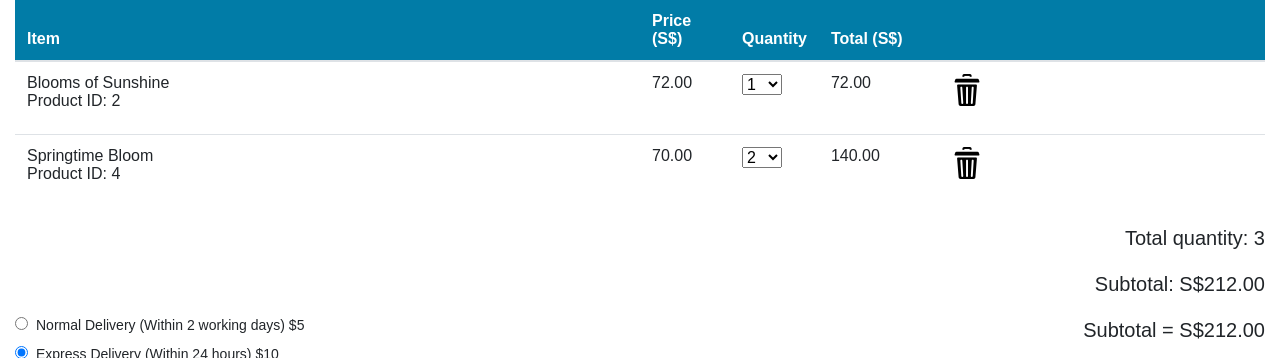
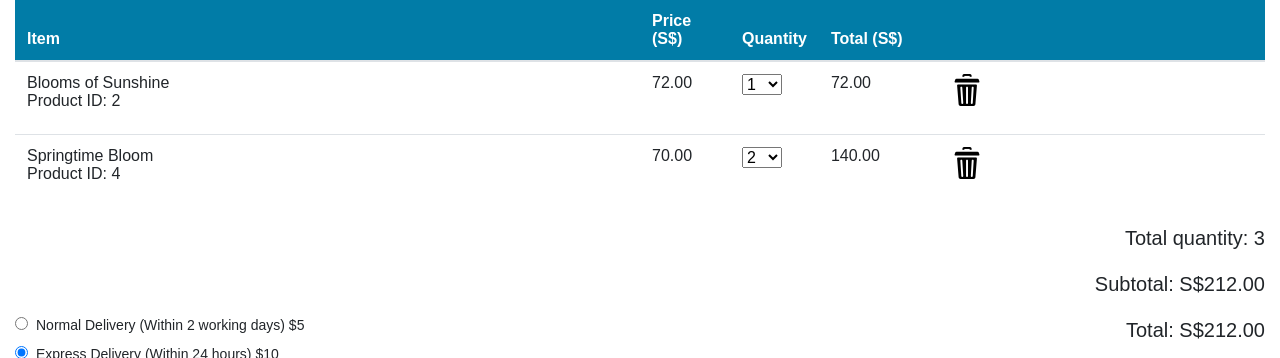
Before and after one commit to idlefrenchfry/ecad_assignment, a PHP site: page /ecad_assignment/shoppingCart.php in a window 1280 px wide. Shown: the part 394-752 px from the top of the page. Run offline with PHP 8.4, Linux system fonts and the light colour scheme; the visitor is signed in with stand-in values (Sample User, id 1); data comes from the database, SQL or seed files in the repository; some libraries are stand-ins or nearby versions.

Commit message:
fixerrors

```diff
--- a/shoppingCart.php
+++ b/shoppingCart.php
@@ -129,9 +129,31 @@ if (isset($_SESSION["Cart"])) {
 		$MainContent .= "<input $express onclick='this.form.submit()' type='radio' id='express' name='delivery' value='express'>";
 		$MainContent .= "<label class='pl-2' onclick='this.form.submit()' for='express'>Express Delivery (Within 24 hours) $10</label><br>";
 		$MainContent .= "</form>";
-		$MainContent .= "<div><p style='text-align:right; font-size: 20px'>
-						Subtotal = S$". number_format($subTotal, 2) . "</p>";
-		$_SESSION["SubTotal"] = round($subTotal, 2);
+
+		$totalAmt = $subTotal;
+		if ($normal == "checked")
+		{
+			$totalAmt += 5;
+			$MainContent .= "<div><p style='text-align:right; font-size: 20px'>
+						Total: S$". number_format($totalAmt, 2) . "</p>";
+		$_SESSION["Total"] = round($totalAmt, 2);
+		}
+		else if ($express == "checked")
+		{
+			if ($subTotal > 200)
+			{
+			$MainContent .= "<div><p style='text-align:right; font-size: 20px'>
+						Total: S$". number_format($subTotal, 2) . "</p>";
+			$_SESSION["Total"] = round($subTotal, 2);
+			}
+			else
+			{
+				$totalAmt += 10;
+				$MainContent .= "<div><p style='text-align:right; font-size: 20px'>
+						Total: S$". number_format($totalAmt, 2) . "</p>";
+				$_SESSION["Total"] = round($totalAmt, 2);
+			}
+		}
 		$MainContent .= "<form method='post' action='checkoutProcess.php'>";
 		$MainContent .= "<input type='image'
 						src='https://www.paypal.com/en_US/i/btn/btn_xpressCheckout.gif'>";
```
